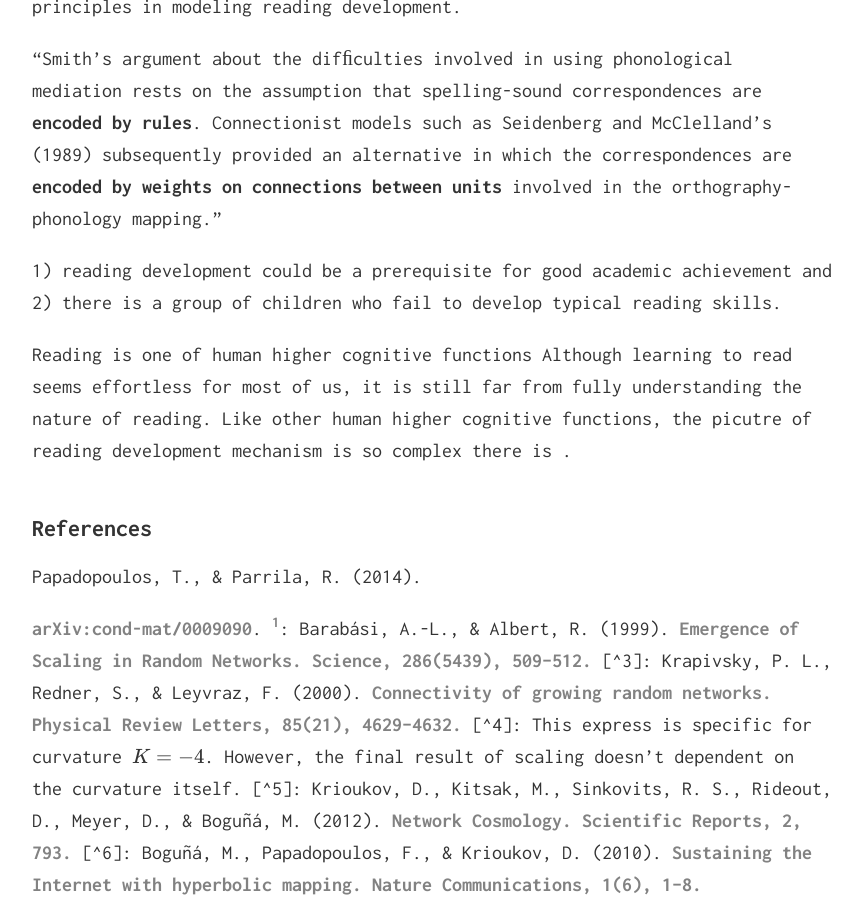
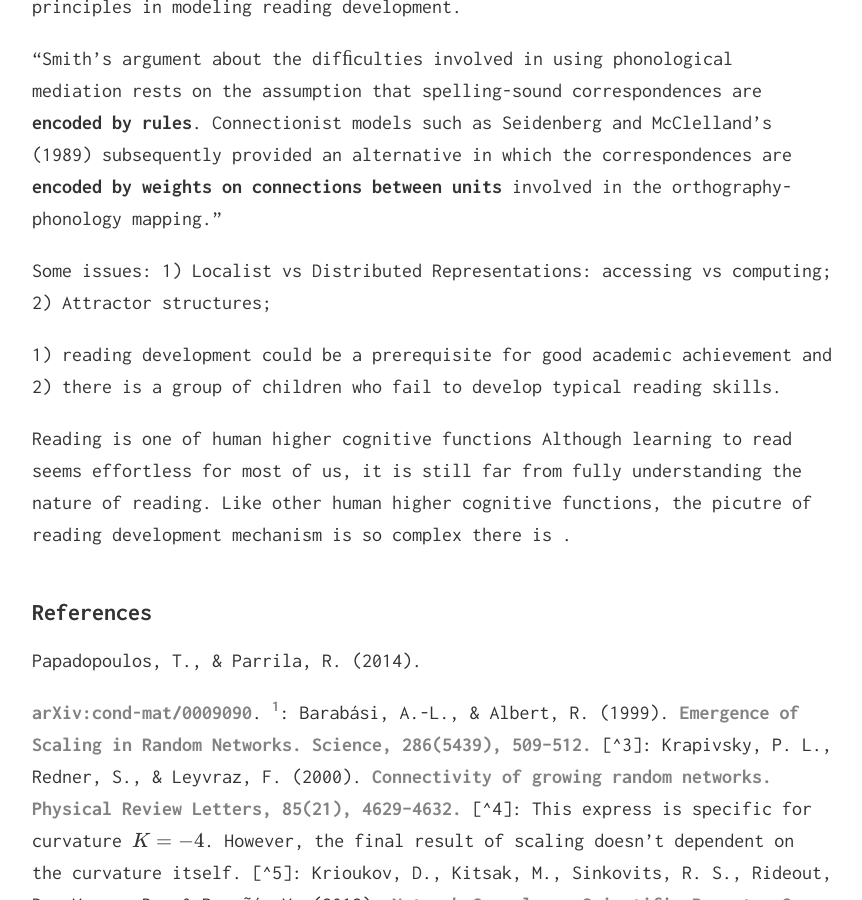
Before and after one commit to reading-club/reading-club.github.io, a Jekyll site: the page built from _5weekplus/week3.md, in a window 1280 px wide and 900 px high, scrolled down 4249 px. Shown: the whole window, without its empty margins (208-1070 px from the left). Built offline with Jekyll 4.4.1, drawn with Linux system fonts in a browser that asks for light colours; nearby versions of some CDN libraries; formulas are drawn with MathJax 3.

Commit message:
Update week3.md

```diff
--- a/_5weekplus/week3.md
+++ b/_5weekplus/week3.md
@@ -64,6 +64,10 @@ Now look at this connectionist model:
  "Smith’s argument about the difﬁculties involved in using phonological mediation rests on the assumption that spelling-sound correspondences are **encoded by rules**. Connectionist models such as Seidenberg and McClelland’s (1989) subsequently provided an alternative in which the correspondences are **encoded by weights on connections between units** involved in the orthography-phonology mapping."
 
 
+Some issues: 1) Localist vs Distributed Representations: accessing vs computing;
+             2) Attractor structures;
+
+
 1) reading development could be a prerequisite for good academic achievement and 2) there is a group of children who fail to develop typical reading skills.
 
 Reading is one of human higher cognitive functions
```
